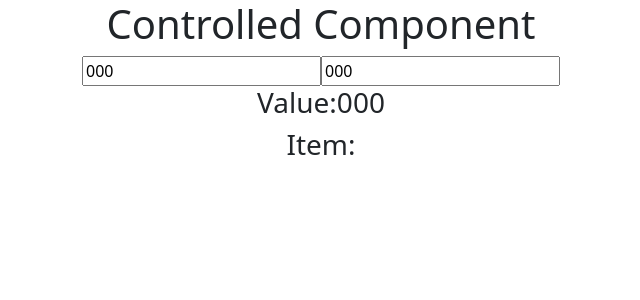
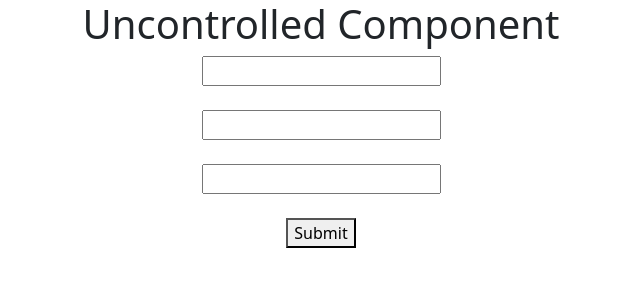
Before and after one commit to thisisshivamsingh/20-06-2022-Web-React, a React (Create React App) app: page / in a window 1280 px wide. Shown: the top 300 px of the page, without its empty margins (319-959 px from the left). Built offline with nearby package versions, Linux system fonts and the light colour scheme.

Commit message:
Uncontrolled Component

```diff
--- a/src/App.js
+++ b/src/App.js
@@ -1,29 +1,24 @@
 import "./App.css";
-import React, { useState } from "react";
+import React, { useRef } from "react";
 function App() {
-  const [val, setVal] = useState("000");
-  const [item, setItem] = useState("");
+  const inputRef = useRef(null);
+  const inputRef2 = useRef(null);
+  function submitForm(e) {
+    e.preventDefault();
+    console.log("Input field 1 Value : ", inputRef.current.value);
+    console.log("Input field 2 Value : ", inputRef2.current.value);
+    const input3 = document.getElementById("input3").value;
+    console.log("Input field 3 Value : ", input3);
+  }
   return (
     <div className="App">
-      <h1>Controlled Component</h1>
-      <input
-        type="text"
-        value={val}
-        // defaultValue="000"
-        onChange={(e) => {
-          setVal(e.target.value);
-        }}
-      />
-      <input
-        type="text"
-        defaultValue="000"
-        onChange={(e) => {
-          setItem(e.target.value);
-        }}
-      />
-
-      <h3>Value:{val}</h3>
-      <h3>Item:{item}</h3>
+      <h1>Uncontrolled Component</h1>
+      <form onSubmit={submitForm}>
+        <input ref={inputRef} type="text" /> <br /> <br />
+        <input ref={inputRef2} type="text" /> <br /> <br />
+        <input id="input3" type="text" /> <br /> <br />
+        <button>Submit</button>
+      </form>
     </div>
   );
 }
```
